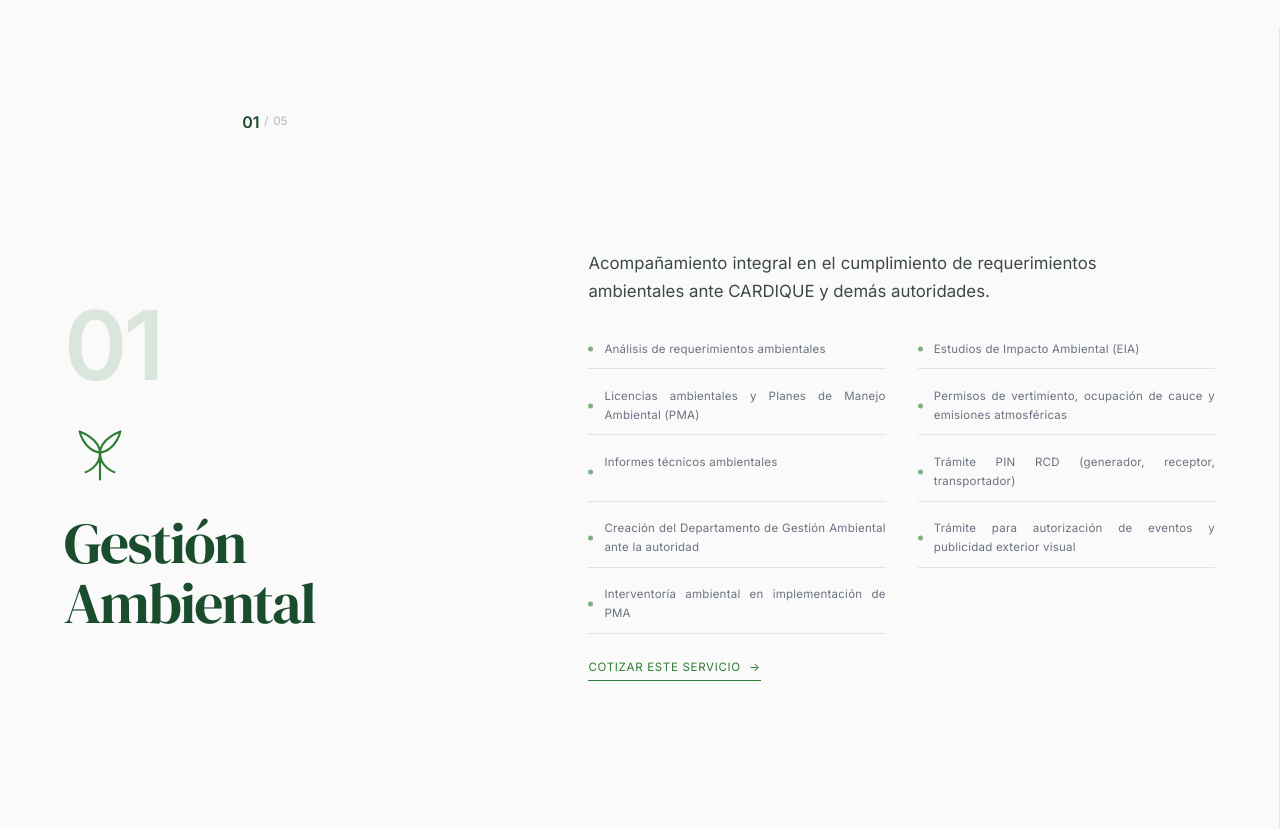
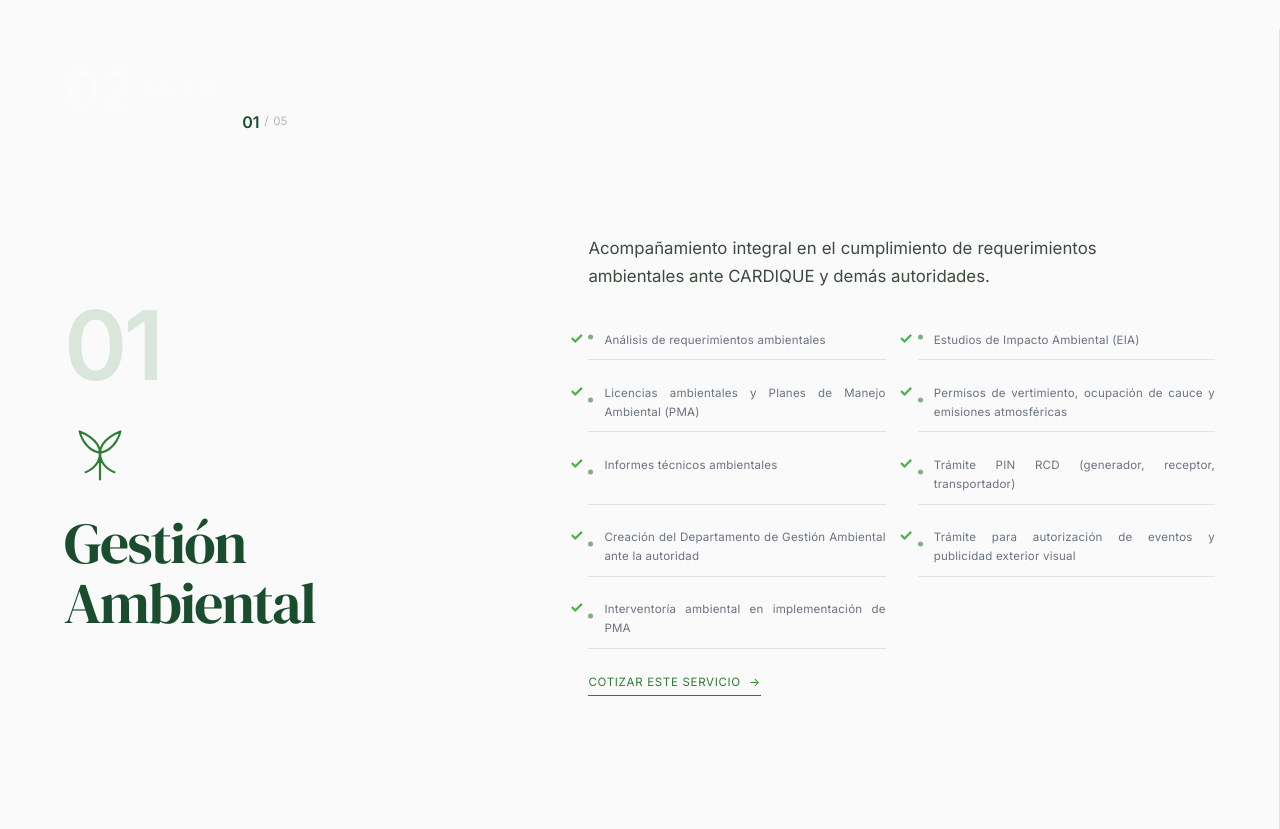
Before and after one commit to dairojnl300-collab/ecodesa-web, a plain HTML site: page index.html in a window 1280 px wide. Shown: the part 1798-2627 px from the top of the page. Drawn offline with Linux system fonts and the light colour scheme.

Commit message:
Design: checkmarks green

```diff
--- a/styles.css
+++ b/styles.css
@@ -1650,3 +1650,10 @@ p {
   text-align: justify !important;
   font-family: 'Inter', sans-serif !important;
 }
+
+ul li::marker {
+  content: "✓ ";
+  color: #4CAF50;
+  font-weight: 700;
+  font-size: 1rem;
+}
```
